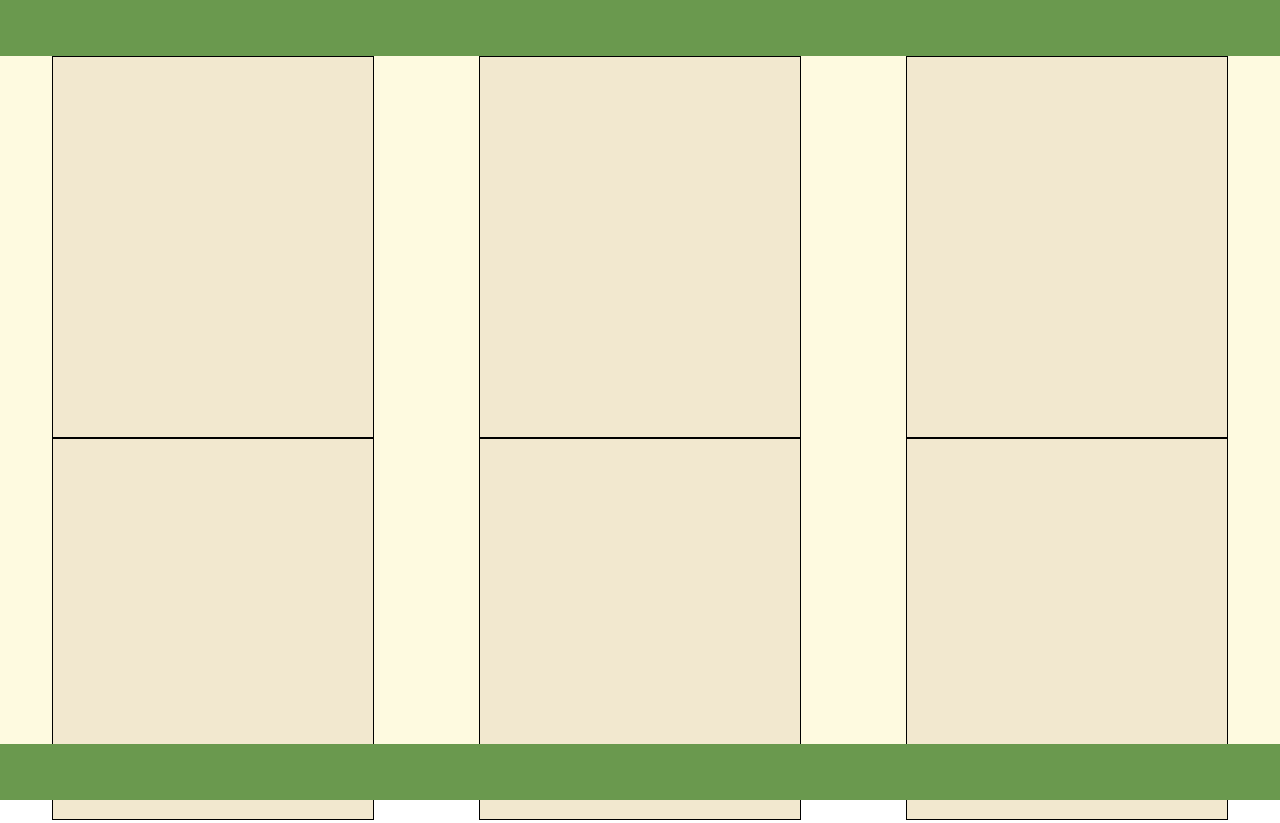
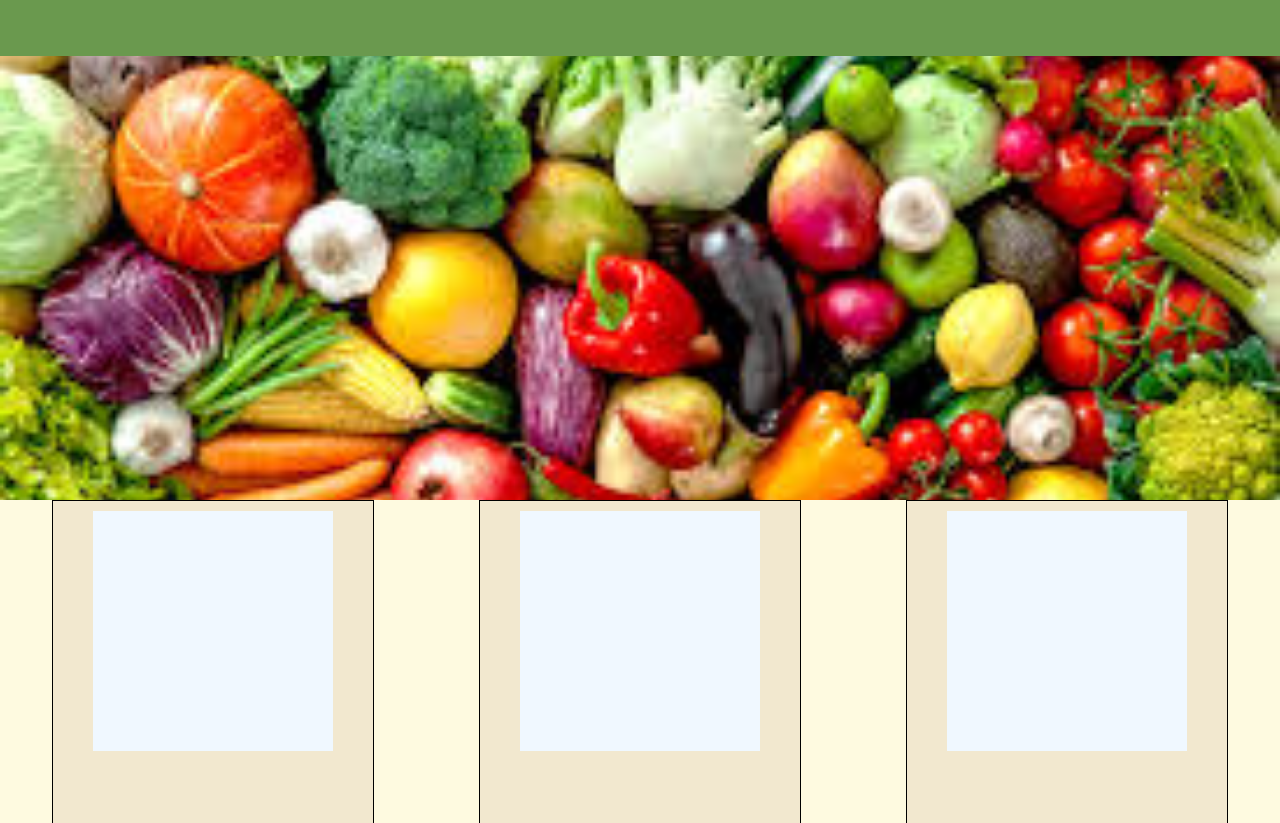
Before and after one commit to nahuel0008/Tienda-de-productos, a plain HTML site: page index.html in a window 1280 px wide. Shown: the top 823 px of the page. Drawn offline with Linux system fonts and the light colour scheme.

Commit message:
modifico las cards agrego una imagen y doy unos retoques

```diff
--- a/index.html
+++ b/index.html
@@ -7,28 +7,46 @@
     <link href="style.css" rel="stylesheet">
 </head>
 <body>
+    <div id="head">
+
+    </div>
     <div id="corp">
-        <div id="head">
+        <div id="intro">
+            <div id="img1" style="background-image: url(descarga.jpeg); background-size: cover;">
 
+            </div>
         </div>
         <div id="body">
             <div class="card">
+                <div class="img">
 
+                </div>
+                <h1></h1>
             </div>
             <div class="card">
+                <div class="img">
 
+                </div>
             </div>
             <div class="card">
+                <div class="img">
 
+                </div>
             </div>
             <div class="card">
+                <div class="img">
 
+                </div>
             </div>
             <div class="card">
+                <div class="img">
 
+                </div>
             </div>
             <div class="card">
+                <div class="img">
 
+                </div>
             </div>
         </div>
         <div id="footer">
--- a/style.css
+++ b/style.css
@@ -1,27 +1,44 @@
-#head,#footer{
+#head{
+    position: fixed;
+    top: 0px;
+    z-index: 99;
+}
+#footer,#head{
     background-color: #6A994E;
     width: 100%;
     height: 7%;
+}
+#intro{
+    width: 100%;
+    height: 500px;
+
+}
+#intro #img1{
+    width: 100%;
+    height: 500px;
 }
 #body{
 
     height: 86%;
     width: 100%;
     display: grid;
-    grid-template-columns: auto auto auto;
+    grid-template-columns: 1fr 1fr 1fr;
 }
 #corp{
     width: 100%;
     height: 100vh;
-    background-color: #FEFAE0;
+
     display: flex;
     align-content: space-between;
     flex-wrap: wrap;
 
+
 }
 body{
     margin: 0;
-
+    background-color: #FEFAE0;
+    overflow: visible;
+    position: relative;
 }
 .card{
     width: 320px;
@@ -30,3 +47,18 @@ body{
     margin: auto;
     background-color: #F2E8CF;
 }
+.card:hover{
+    width: 420px;
+    height: 480px;
+    align-content: center;
+    .img{
+        width: 370px;
+        height: 290px;
+    }
+}
+.card .img{
+    width: 240px;
+    height: 240px;
+    background-color: aliceblue;
+    margin: 10px auto 0 auto;
+}
```
Also changed, not shown: descarga.jpeg (added).
